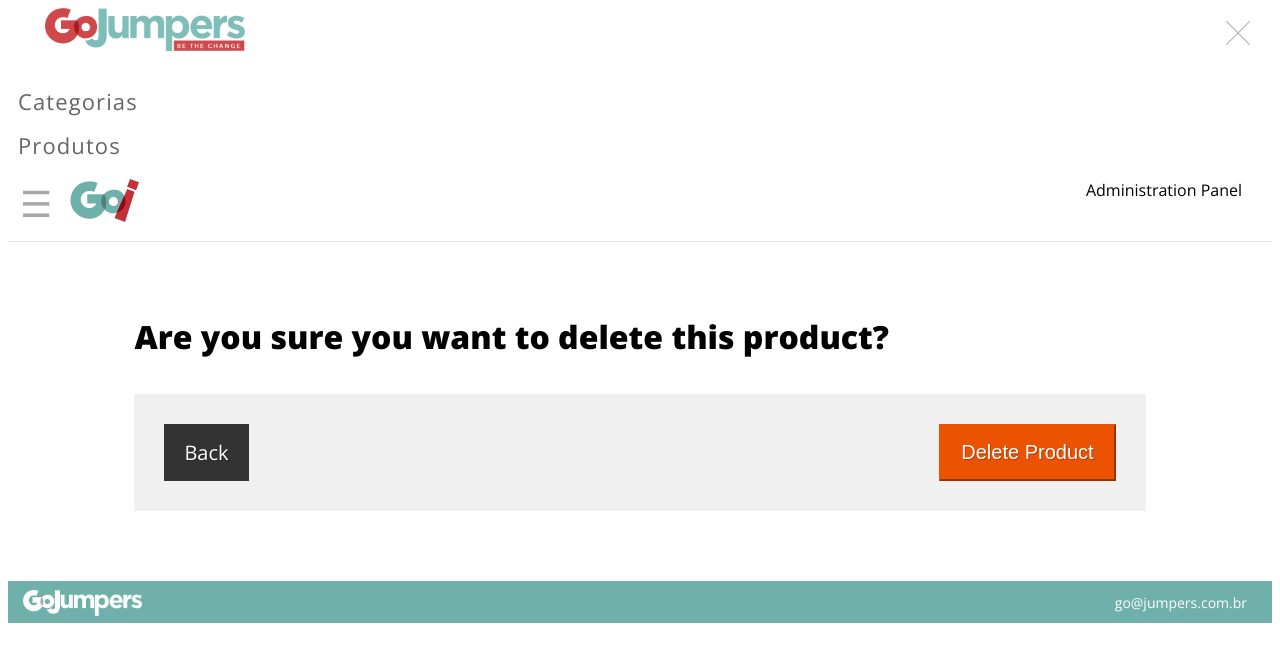
After one commit to TalesDuque/desafiov2, a PHP site: page /assets/deleteProduct.html in a window 1280 px wide. The commit adds this page. Shown: the top 662 px of the page. Run offline with PHP 8.4, Linux system fonts and the light colour scheme; some libraries are stand-ins or nearby versions.

```diff
--- a/app/Controller/Pages/AddCategories.php
+++ b/app/Controller/Pages/AddCategories.php
@@ -26,7 +26,7 @@ class AddCategories
      * @param  Request $request
      * @return string
      */
-    public static function insertCategory($request)
+    public static function insertCategory($request) : string
     {
         $productVars = $request->getPostVars();
         $newProduct = new Category();
--- a/app/Controller/Pages/AddProducts.php
+++ b/app/Controller/Pages/AddProducts.php
@@ -28,7 +28,7 @@ class AddProducts
      * @param  Request $request
      * @return string
      */
-    public static function insertProduct($request)
+    public static function insertProduct($request) : string
     {
         $productVars = $request->getPostVars();
         $newProduct = new Product();
--- a/app/Controller/Pages/Categories.php
+++ b/app/Controller/Pages/Categories.php
@@ -28,7 +28,6 @@ class Categories
     */
     public static function getCategoryItems($path) : string
     {
-        $items = '';
         $results = Category::getCategories(null, 'idcategory ASC');
         $items = self::renderCategoryItems($results, $path);
         return $items;
@@ -42,12 +41,13 @@ class Categories
      */
     private static function renderCategoryItems($results, $path) : string
     {
+        $items = '';
         while($newCategory = $results->fetchObject(Category::class)) {
           $items .= View::render($path, [
               'name' => $newCategory->getName(),
-              'code' => $newCategory->getCode(),
+              'code' => $newCategory->getCode()
           ]);
         }
-        return $items;
+        return (isset($items)) ? $items : '';
     }
 }
--- /dev/null
+++ b/assets/deleteProduct.html
@@ -0,0 +1,63 @@
+<!doctype html>
+<html ⚡>
+<head>
+  <title>Webjump | Backend Test | Products</title>
+  <meta charset="utf-8">
+
+<link  rel="stylesheet" type="text/css"  media="all" href="/../desafiov2/assets/css/style.css" />
+<link href="https://fonts.googleapis.com/css?family=Open+Sans:400,800" rel="stylesheet">
+<meta name="viewport" content="width=device-width,minimum-scale=1">
+<style amp-boilerplate>body{-webkit-animation:-amp-start 8s steps(1,end) 0s 1 normal both;-moz-animation:-amp-start 8s steps(1,end) 0s 1 normal both;-ms-animation:-amp-start 8s steps(1,end) 0s 1 normal both;animation:-amp-start 8s steps(1,end) 0s 1 normal both}@-webkit-keyframes -amp-start{from{visibility:hidden}to{visibility:visible}}@-moz-keyframes -amp-start{from{visibility:hidden}to{visibility:visible}}@-ms-keyframes -amp-start{from{visibility:hidden}to{visibility:visible}}@-o-keyframes -amp-start{from{visibility:hidden}to{visibility:visible}}@keyframes -amp-start{from{visibility:hidden}to{visibility:visible}}</style><noscript><style amp-boilerplate>body{-webkit-animation:none;-moz-animation:none;-ms-animation:none;animation:none}</style></noscript>
+<script async src="https://cdn.ampproject.org/v0.js"></script>
+<script async custom-element="amp-fit-text" src="https://cdn.ampproject.org/v0/amp-fit-text-0.1.js"></script>
+<script async custom-element="amp-sidebar" src="https://cdn.ampproject.org/v0/amp-sidebar-0.1.js"></script></head>
+  <!-- Header -->
+<amp-sidebar id="sidebar" class="sample-sidebar" layout="nodisplay" side="left">
+  <div class="close-menu">
+    <a on="tap:sidebar.toggle">
+      <img src="/../desafiov2/assets/images/bt-close.png" alt="Close Menu" width="24" height="24" />
+    </a>
+  </div>
+  <a href="{{URL}}"><img src="/../desafiov2/assets/images/menu-go-jumpers.png" alt="Welcome" width="200" height="43" /></a>
+  <div>
+    <ul>
+      <li><a href="{{URL}}/categories" class="link-menu">Categorias</a></li>
+      <li><a href="{{URL}}/products" class="link-menu">Produtos</a></li>
+    </ul>
+  </div>
+</amp-sidebar>
+<header>
+  <div class="go-menu">
+    <a on="tap:sidebar.toggle">☰</a>
+    <a href="{{URL}}" class="link-logo"><img src="/../desafiov2/assets/images/go-logo.png" alt="Welcome" width="69" height="430" /></a>
+  </div>
+  <div class="right-box">
+    <span class="go-title">Administration Panel</span>
+  </div>
+</header>
+<!-- Header --><body>
+  <!-- Main Content -->
+  <main class="content">
+    <div class="header-list-page">
+      <h1 class="title">Are you sure you want to delete this product?</h1>
+    </div>
+    <form method='post'>
+      <div class="actions-form">
+        <a href="{{URL}}/products" class="action back">Back</a>
+        <input class="btn-submit btn-action" type="submit" value="Delete Product" />
+      </div>
+    </form>
+  </main>
+  <!-- Main Content -->
+
+  <!-- Footer -->
+<footer>
+	<div class="footer-image">
+	  <img src="/../desafiov2/assets/images/go-jumpers.png" width="119" height="26" alt="Go Jumpers" />
+	</div>
+	<div class="email-content">
+	  <span>go@jumpers.com.br</span>
+	</div>
+</footer>
+ <!-- Footer --></body>
+</html>
```
Also changed, not shown: app/Controller/Pages/Products.php (+17 -1 lines), app/Http/Request.php (+8 -1 lines), app/Http/Router.php (+10 -3 lines), app/Model/Entity/Product.php (+21 -4 lines), assets/products/item.html (+6 -4 lines), routes/pages.php (+19 -7 lines).
